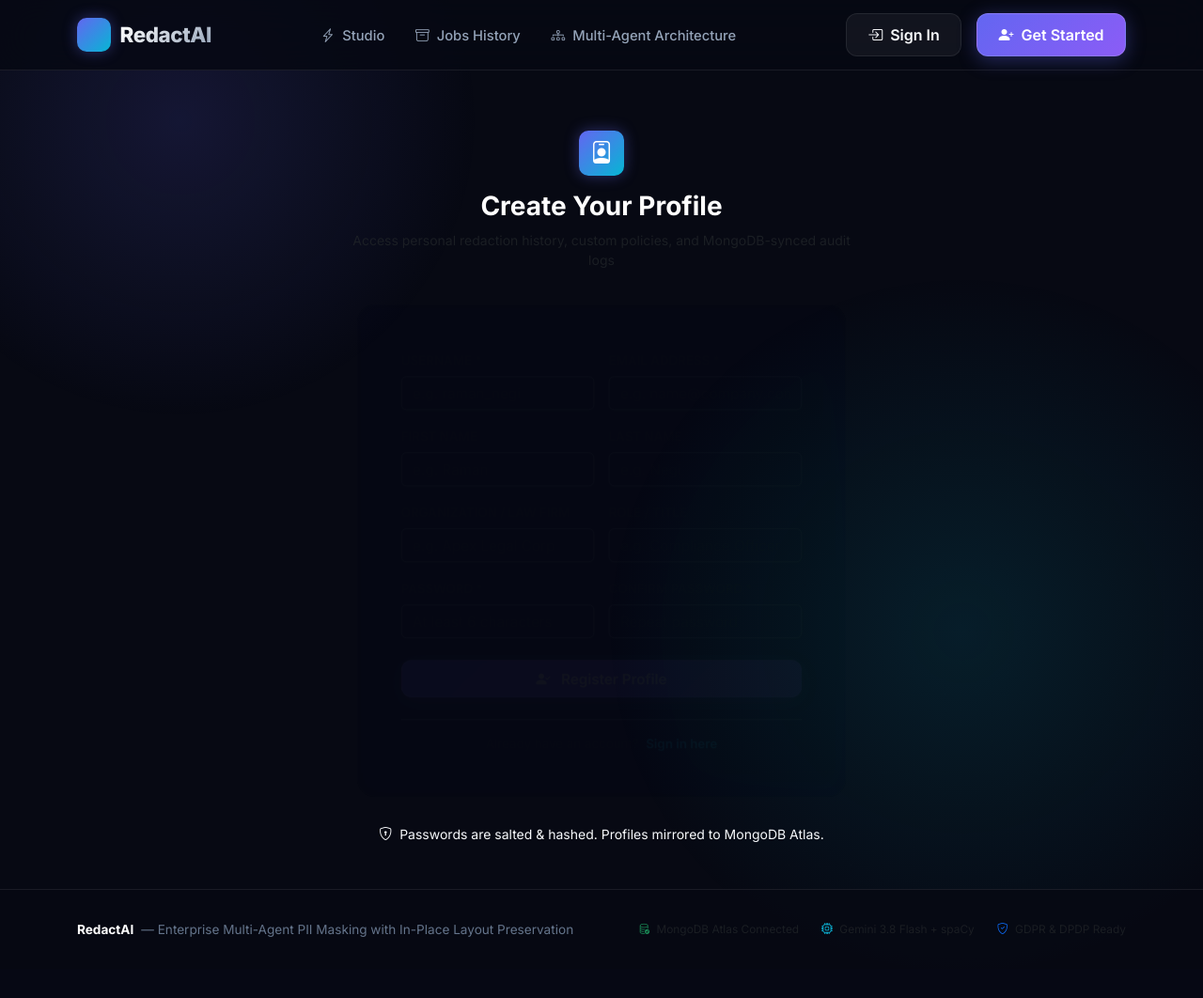
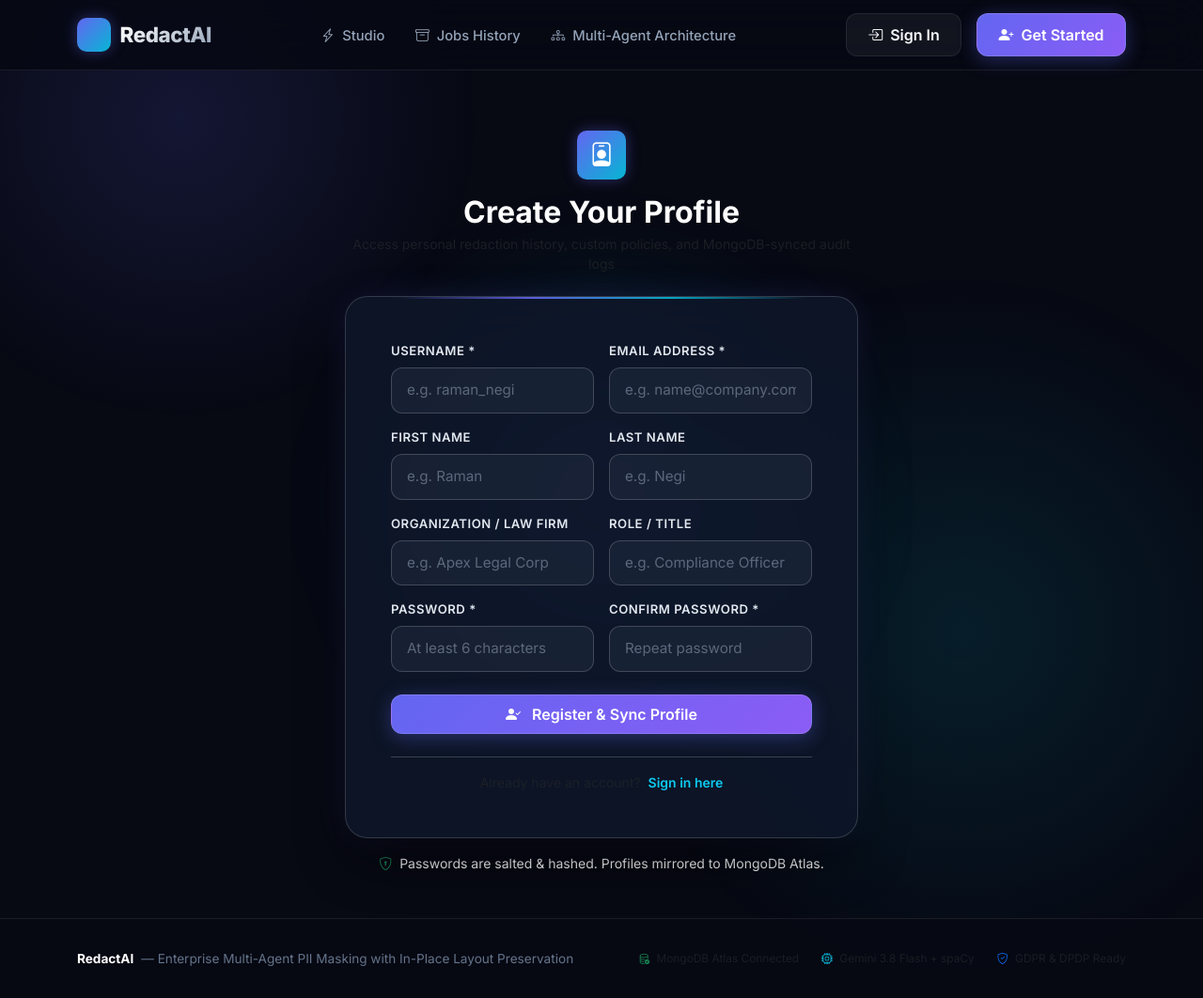
Before and after one commit to Raman-8888/Django_Project, a Django app: page /register/ in a window 1280 px wide. Shown: the whole page at 94% size. Before the commit the page ends 997 px from the top, so only its background shows below. Run offline with Django 4.2, Linux system fonts and the light colour scheme; some libraries are stand-ins or nearby versions.

Commit message:
style: enhance auth panels and inputs with high-contrast frosted glass and ambient glow

```diff
--- a/django_app/redactor/templates/redactor/base.html
+++ b/django_app/redactor/templates/redactor/base.html
@@ -80,9 +80,9 @@
 
         /* Glassmorphism Classes */
         .glass-panel {
-            background: var(--bg-card);
-            backdrop-filter: blur(16px);
-            -webkit-backdrop-filter: blur(16px);
+            background: rgba(15, 23, 42, 0.75);
+            backdrop-filter: blur(20px);
+            -webkit-backdrop-filter: blur(20px);
             border: 1px solid var(--border-glass);
             border-radius: 1.25rem;
             transition: all 0.3s cubic-bezier(0.16, 1, 0.3, 1);
@@ -90,6 +90,85 @@
         .glass-panel:hover {
             border-color: var(--border-glass-glow);
             box-shadow: 0 10px 30px -10px rgba(99, 102, 241, 0.2);
+        }
+
+        /* High-Contrast Auth Panel */
+        .auth-panel {
+            background: rgba(15, 23, 42, 0.85);
+            backdrop-filter: blur(28px);
+            -webkit-backdrop-filter: blur(28px);
+            border: 1px solid rgba(255, 255, 255, 0.16);
+            border-radius: 1.5rem;
+            box-shadow: 0 25px 60px -15px rgba(0, 0, 0, 0.8), 0 0 40px -10px rgba(99, 102, 241, 0.25);
+            position: relative;
+            overflow: hidden;
+            z-index: 1;
+        }
+        .auth-panel::before {
+            content: '';
+            position: absolute;
+            top: 0;
+            left: 10%;
+            right: 10%;
+            height: 2px;
+            background: linear-gradient(90deg, transparent, rgba(99, 102, 241, 0.9), rgba(6, 182, 212, 0.9), transparent);
+        }
+
+        /* High-Contrast Cyber Form Inputs */
+        .form-cyber-control {
+            background: rgba(30, 41, 59, 0.65) !important;
+            border: 1px solid rgba(255, 255, 255, 0.18) !important;
+            color: #f8fafc !important;
+            border-radius: 0.75rem !important;
+            padding: 0.75rem 1rem !important;
+            font-size: 0.95rem !important;
+            transition: all 0.25s ease !important;
+        }
+        .form-cyber-control:focus {
+            background: rgba(30, 41, 59, 0.95) !important;
+            border-color: #818cf8 !important;
+            box-shadow: 0 0 0 3px rgba(99, 102, 241, 0.35) !important;
+            color: #ffffff !important;
+        }
+        .form-cyber-control::placeholder {
+            color: rgba(148, 163, 184, 0.55) !important;
+        }
+        .form-cyber-label {
+            color: #e2e8f0 !important;
+            font-size: 0.82rem !important;
+            font-weight: 600 !important;
+            letter-spacing: 0.04em !important;
+            text-transform: uppercase !important;
+            margin-bottom: 0.45rem !important;
+            display: block;
+        }
+        .input-cyber-icon {
+            background: rgba(30, 41, 59, 0.85) !important;
+            border: 1px solid rgba(255, 255, 255, 0.18) !important;
+            border-right: none !important;
+            color: #94a3b8 !important;
+            border-top-left-radius: 0.75rem !important;
+            border-bottom-left-radius: 0.75rem !important;
+            padding-left: 1rem !important;
+            padding-right: 1rem !important;
+        }
+        .input-group > .form-cyber-control {
+            border-top-left-radius: 0 !important;
+            border-bottom-left-radius: 0 !important;
+        }
+
+        .auth-center-glow {
+            position: absolute;
+            top: 50%;
+            left: 50%;
+            transform: translate(-50%, -50%);
+            width: 550px;
+            height: 550px;
+            background: radial-gradient(circle, rgba(99, 102, 241, 0.25) 0%, rgba(6, 182, 212, 0.1) 45%, transparent 70%);
+            border-radius: 50%;
+            filter: blur(50px);
+            pointer-events: none;
+            z-index: 0;
         }
 
         .glass-pill {
--- a/django_app/redactor/templates/redactor/register.html
+++ b/django_app/redactor/templates/redactor/register.html
@@ -3,20 +3,22 @@
 {% block title %}Create Account — RedactAI{% endblock %}
 
 {% block content %}
-<div class="container py-5 my-auto">
-    <div class="row justify-content-center">
-        <div class="col-md-7 col-lg-6">
+<div class="container py-5 my-auto position-relative">
+    <div class="auth-center-glow"></div>
+
+    <div class="row justify-content-center position-relative" style="z-index: 1;">
+        <div class="col-11 col-sm-10 col-md-8 col-lg-7 col-xl-6">
 
             <div class="text-center mb-4 register-header">
-                <div class="logo-icon mx-auto mb-3" style="width: 48px; height: 48px; font-size: 1.5rem;">
+                <div class="logo-icon mx-auto mb-3" style="width: 52px; height: 52px; font-size: 1.6rem;">
                     <i class="bi bi-person-badge"></i>
                 </div>
-                <h3 class="fw-bold text-white">Create Your Profile</h3>
+                <h2 class="fw-bold text-white mb-1">Create Your Profile</h2>
                 <p class="text-muted small">Access personal redaction history, custom policies, and MongoDB-synced audit logs</p>
             </div>
 
             {% if errors %}
-            <div class="alert alert-danger glass-panel py-2 mb-4" role="alert">
+            <div class="alert alert-danger glass-panel py-2 mb-3 border border-danger-subtle" role="alert">
                 <ul class="mb-0 ps-3">
                     {% for err in errors %}
                         <li>{{ err }}</li>
@@ -25,101 +27,101 @@
             </div>
             {% endif %}
 
-            <div class="glass-panel p-4 p-md-5 auth-card shadow-2xl">
+            <div class="auth-panel p-4 p-md-5 auth-card">
                 <form method="post" action="{% url 'register' %}">
                     {% csrf_token %}
 
                     <div class="row g-3 mb-3">
                         <div class="col-md-6">
-                            <label class="form-label small text-muted text-uppercase fw-semibold">Username *</label>
+                            <label class="form-cyber-label">Username *</label>
                             <input type="text"
                                    name="username"
                                    value="{{ form_data.username|default:'' }}"
                                    required
-                                   class="form-control bg-transparent text-white border-secondary"
+                                   class="form-control form-cyber-control"
                                    placeholder="e.g. raman_negi">
                         </div>
                         <div class="col-md-6">
-                            <label class="form-label small text-muted text-uppercase fw-semibold">Email Address *</label>
+                            <label class="form-cyber-label">Email Address *</label>
                             <input type="email"
                                    name="email"
                                    value="{{ form_data.email|default:'' }}"
                                    required
-                                   class="form-control bg-transparent text-white border-secondary"
+                                   class="form-control form-cyber-control"
                                    placeholder="e.g. name@company.com">
                         </div>
                     </div>
 
                     <div class="row g-3 mb-3">
                         <div class="col-md-6">
-                            <label class="form-label small text-muted text-uppercase fw-semibold">First Name</label>
+                            <label class="form-cyber-label">First Name</label>
                             <input type="text"
                                    name="first_name"
                                    value="{{ form_data.first_name|default:'' }}"
-                                   class="form-control bg-transparent text-white border-secondary"
+                                   class="form-control form-cyber-control"
                                    placeholder="e.g. Raman">
                         </div>
                         <div class="col-md-6">
-                            <label class="form-label small text-muted text-uppercase fw-semibold">Last Name</label>
+                            <label class="form-cyber-label">Last Name</label>
                             <input type="text"
                                    name="last_name"
                                    value="{{ form_data.last_name|default:'' }}"
-                                   class="form-control bg-transparent text-white border-secondary"
+                                   class="form-control form-cyber-control"
                                    placeholder="e.g. Negi">
                         </div>
                     </div>
 
                     <div class="row g-3 mb-3">
                         <div class="col-md-6">
-                            <label class="form-label small text-muted text-uppercase fw-semibold">Organization / Law Firm</label>
+                            <label class="form-cyber-label">Organization / Law Firm</label>
                             <input type="text"
                                    name="organization"
                                    value="{{ form_data.organization|default:'' }}"
-                                   class="form-control bg-transparent text-white border-secondary"
+                                   class="form-control form-cyber-control"
                                    placeholder="e.g. Apex Legal Corp">
                         </div>
                         <div class="col-md-6">
-                            <label class="form-label small text-muted text-uppercase fw-semibold">Role / Title</label>
+                            <label class="form-cyber-label">Role / Title</label>
                             <input type="text"
                                    name="role"
                                    value="{{ form_data.role|default:'' }}"
-                                   class="form-control bg-transparent text-white border-secondary"
+                                   class="form-control form-cyber-control"
                                    placeholder="e.g. Compliance Officer">
                         </div>
                     </div>
 
                     <div class="row g-3 mb-4">
                         <div class="col-md-6">
-                            <label class="form-label small text-muted text-uppercase fw-semibold">Password *</label>
+                            <label class="form-cyber-label">Password *</label>
                             <input type="password"
                                    name="password"
                                    required
-                                   class="form-control bg-transparent text-white border-secondary"
+                                   class="form-control form-cyber-control"
                                    placeholder="At least 6 characters">
                         </div>
                         <div class="col-md-6">
-                            <label class="form-label small text-muted text-uppercase fw-semibold">Confirm Password *</label>
+                            <label class="form-cyber-label">Confirm Password *</label>
                             <input type="password"
                                    name="password_confirm"
                                    required
-                                   class="form-control bg-transparent text-white border-secondary"
+                                   class="form-control form-cyber-control"
                                    placeholder="Repeat password">
                         </div>
                     </div>
 
-                    <button type="submit" class="btn btn-cyber-primary w-100 py-2 justify-content-center">
-                        <i class="bi bi-person-check-fill me-1"></i> Register Profile
+                    <button type="submit" class="btn btn-cyber-primary w-100 py-2 fs-6 justify-content-center">
+                        <i class="bi bi-person-check-fill me-1"></i> Register &amp; Sync Profile
                     </button>
                 </form>
 
-                <div class="mt-4 pt-3 border-top border-secondary text-center small text-muted">
+                <div class="mt-4 pt-3 border-top border-secondary border-opacity-50 text-center small text-muted">
                     Already have an account?
                     <a href="{% url 'login' %}" class="text-info fw-semibold text-decoration-none ms-1">Sign in here</a>
                 </div>
             </div>
 
             <div class="text-center mt-3 text-dim small">
-                <i class="bi bi-shield-lock me-1"></i> Passwords are salted &amp; hashed. Profiles mirrored to MongoDB Atlas.
+                <i class="bi bi-shield-lock text-success me-1"></i> Passwords are salted &amp; hashed. Profiles mirrored to MongoDB Atlas.
             </div>
 
         </div>
@@ -130,6 +132,6 @@
 {% block extra_scripts %}
 <script>
     gsap.from(".register-header", { y: -20, opacity: 0, duration: 0.6, ease: "power2.out" });
-    gsap.from(".auth-card", { scale: 0.95, opacity: 0, duration: 0.7, delay: 0.15, ease: "power3.out" });
+    gsap.from(".auth-card", { scale: 0.94, opacity: 0, duration: 0.7, delay: 0.1, ease: "back.out(1.4)" });
 </script>
 {% endblock %}
```
Also changed, not shown: django_app/redactor/templates/redactor/login.html (+22 -20 lines).
